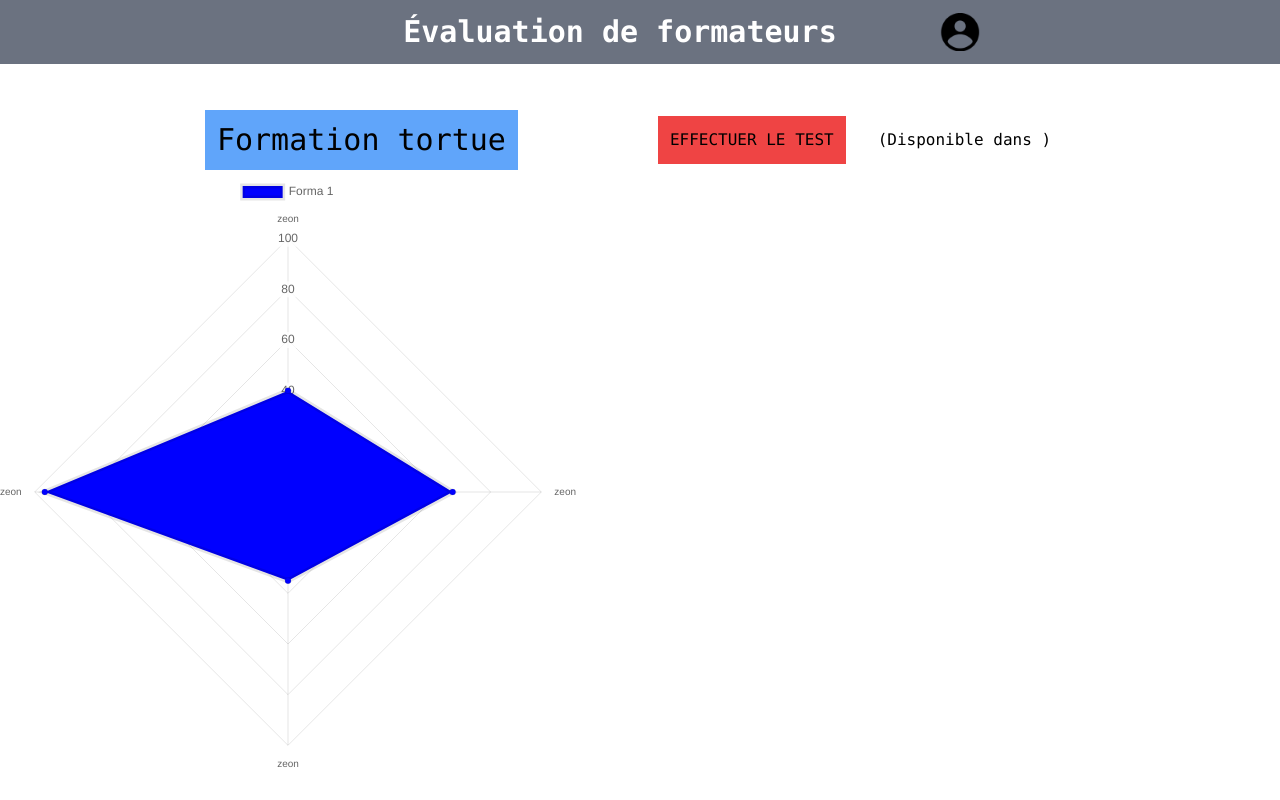
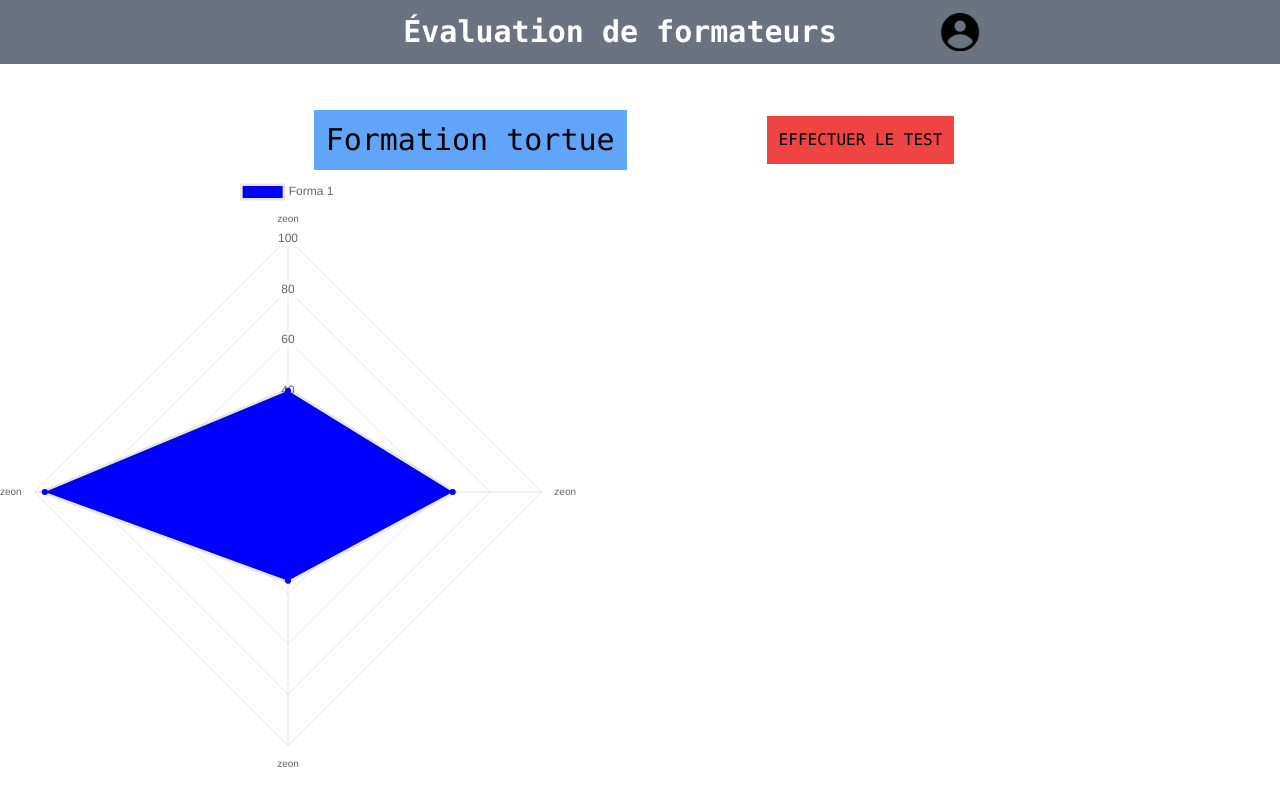
Before and after one commit to VPLZ/exo-ws-prepa, a website: page public/index.html in a window 1280 px wide. Drawn offline with nearby package versions, Linux system fonts and the light colour scheme.

Commit message:
Test deploying page

```diff
--- a/public/index.html
+++ b/public/index.html
@@ -15,7 +15,6 @@
     <h1 class="bg-blue-400 p-3 text-3xl inline">Formation tortue</h1>
     <div class="gap-5 inline p-3">
       <button class="bg-red-500 p-3">EFFECTUER LE TEST</button>
-      <p class="p-3">(Disponible dans <span id="time_left"></span>)</p>
     </div>
   </div>
   <canvas id="chart" aria-label="chart" role="img" class="w-full max-w-xl"></canvas>
```
